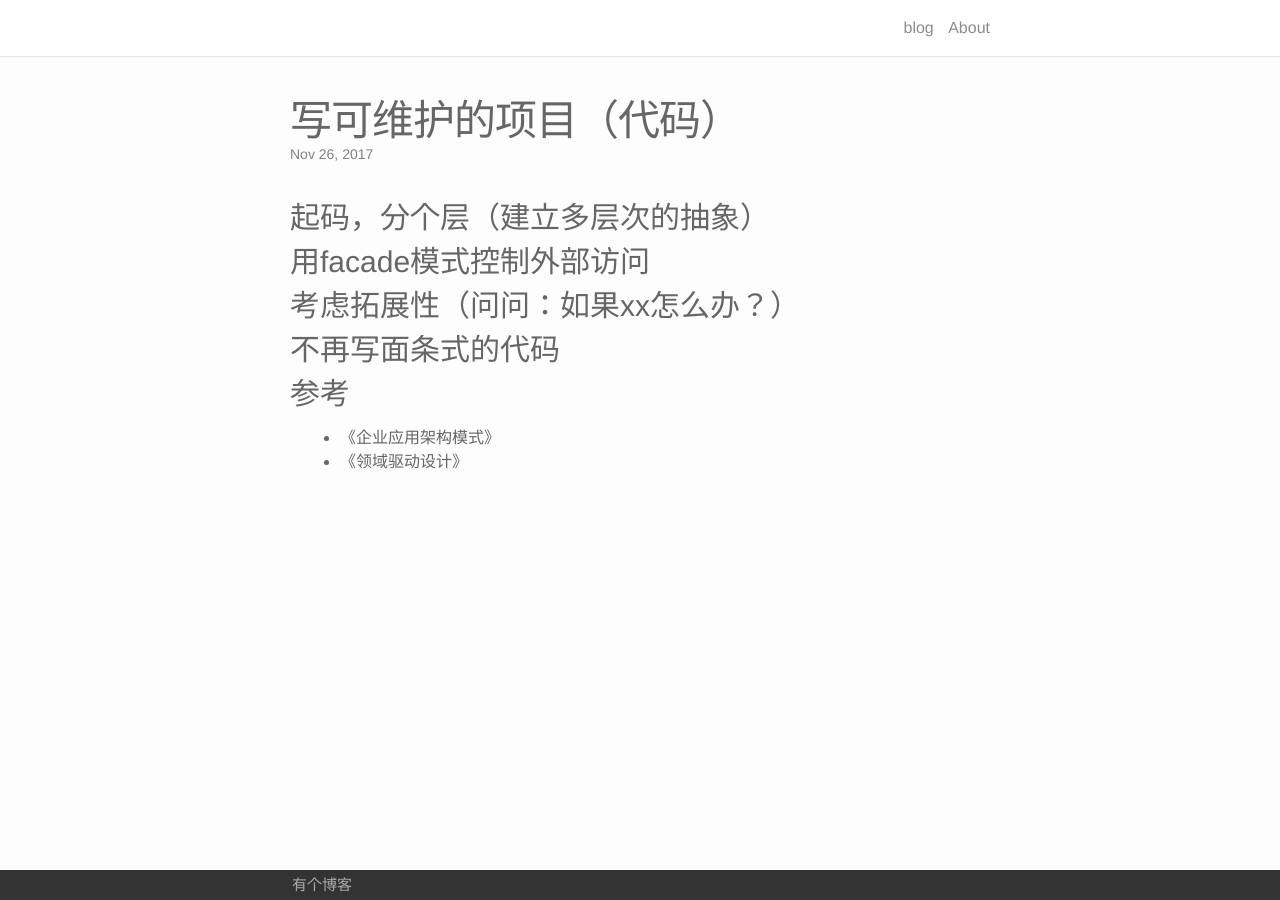
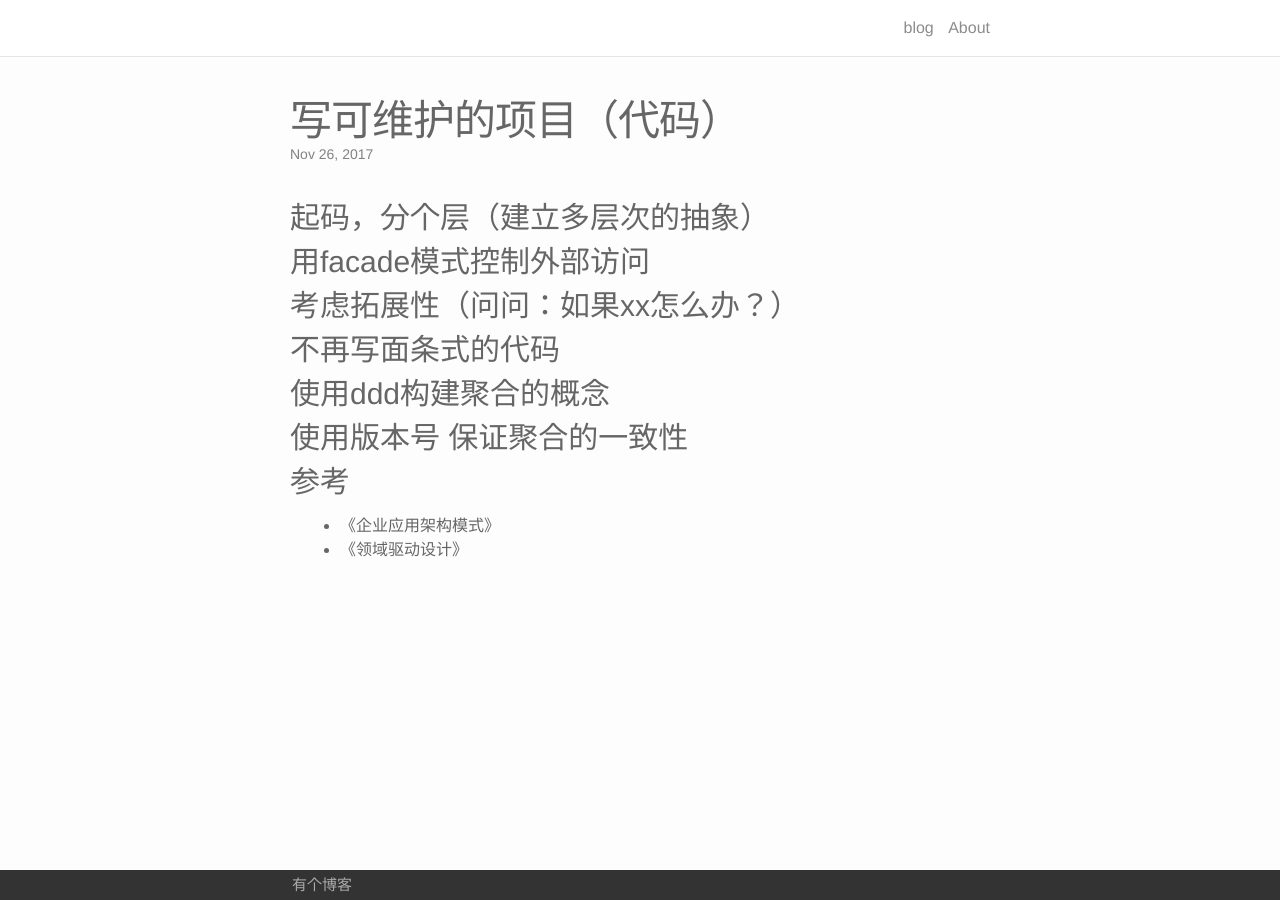
Before and after one commit to afghl/afghl.github.io, a Jekyll site: the page built from _posts/2017-11-26-maintainable-code.markdown, in a window 1280 px wide. Built offline with Jekyll 4.4.1, drawn with Linux system fonts in a browser that asks for light colours.

Commit message:
add title

```diff
--- a/_posts/2017-11-26-maintainable-code.markdown
+++ b/_posts/2017-11-26-maintainable-code.markdown
@@ -8,6 +8,8 @@ date:   2017-11-26 16:18:00 +0800
 ### 用facade模式控制外部访问
 ### 考虑拓展性（问问：如果xx怎么办？）
 ### 不再写面条式的代码
+### 使用ddd构建聚合的概念
+### 使用版本号 保证聚合的一致性
 
 ### 参考
 
```
